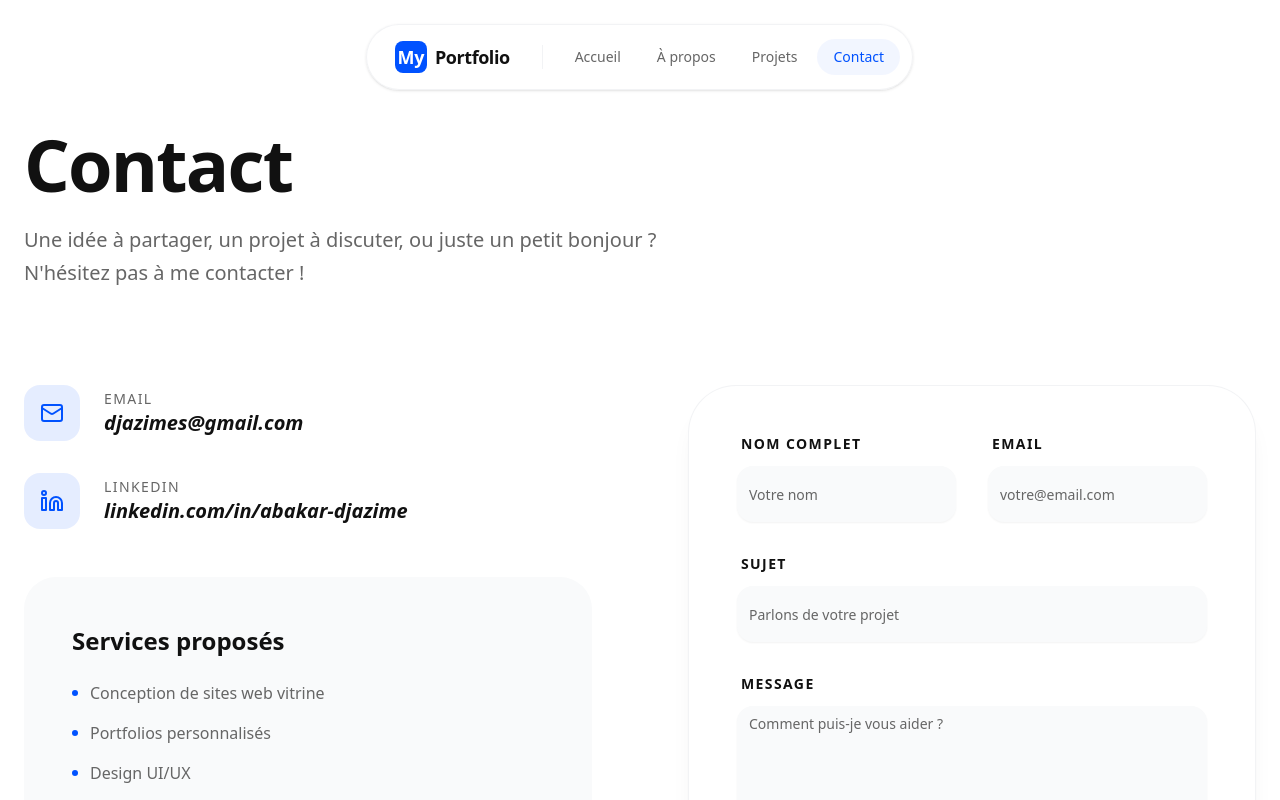
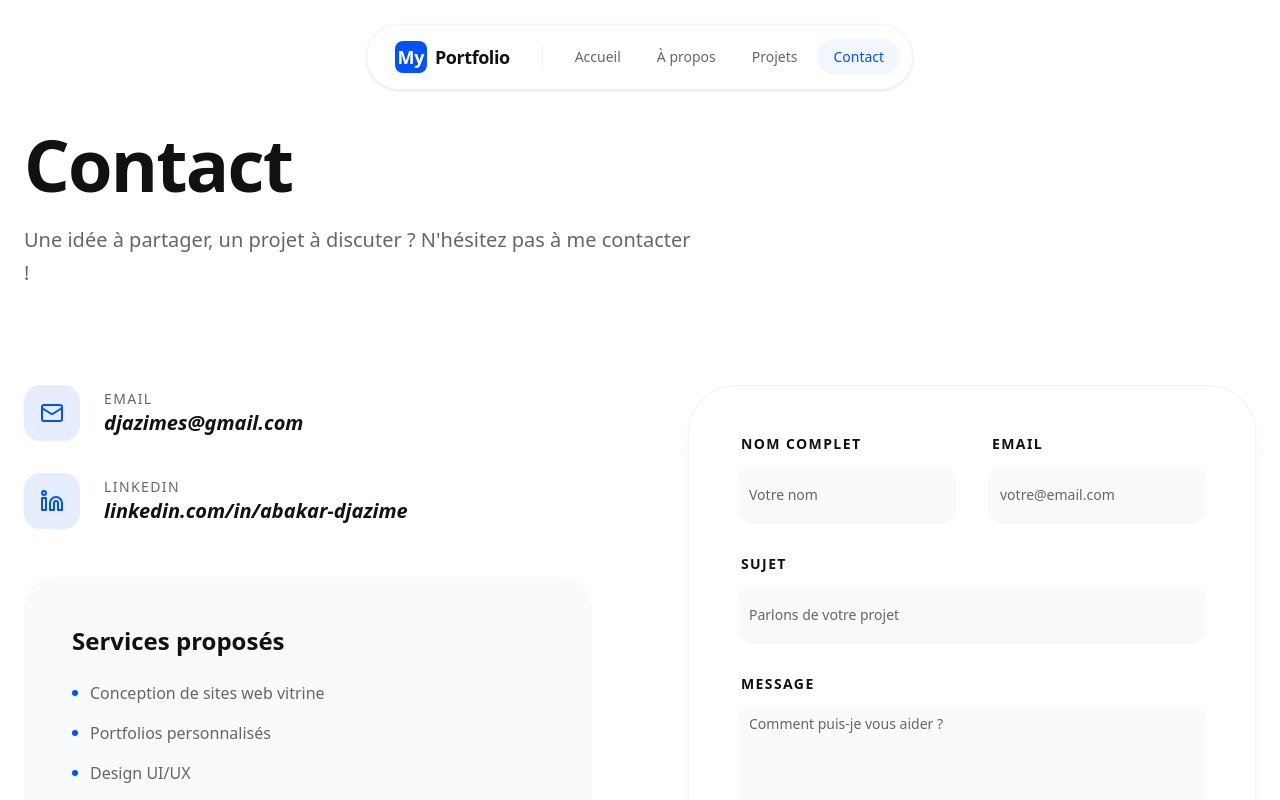
Before and after one commit to djaz667/MyPortfolio, a Next.js app: page /contact in a window 1280 px wide. Shown: the top 800 px of the page. Built offline with nearby package versions, Linux system fonts and the light colour scheme.

Commit message:
Mise à jour page contact

```diff
--- a/src/app/contact/page.tsx
+++ b/src/app/contact/page.tsx
@@ -53,7 +53,7 @@ export default function Contact() {
       <div className="flex flex-col gap-6 max-w-2xl">
         <h1 className="text-5xl md:text-7xl font-bold tracking-tight">Contact</h1>
         <p className="text-xl text-muted-foreground leading-relaxed">
-          Une idée à partager, un projet à discuter, ou juste un petit bonjour ? N'hésitez pas à me contacter !
+          Une idée à partager, un projet à discuter ? N'hésitez pas à me contacter !
         </p>
       </div>
 
```
